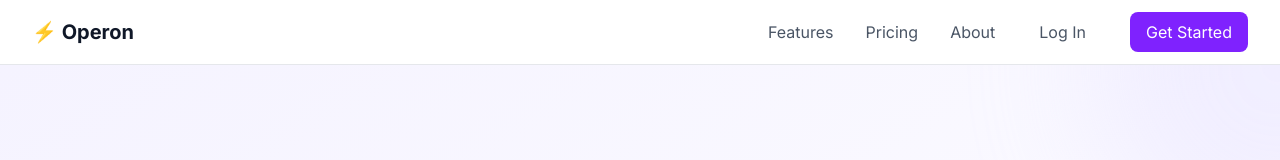
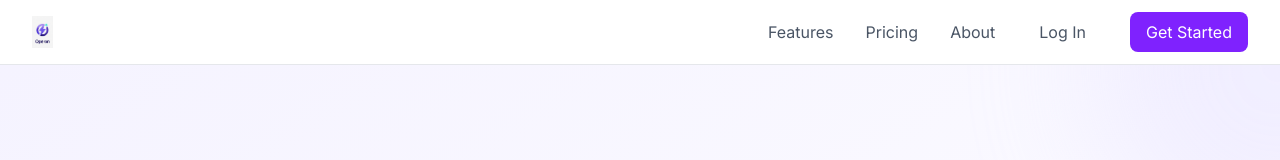
Before and after one commit to Antarestravelclub/Operon, a React (Vite) app: page / in a window 1280 px wide. Shown: the top 160 px of the page. Built offline with nearby package versions, Linux system fonts and the light colour scheme.

Commit message:
Add Operon logo to navbar

```diff
--- a/src/pages/Landing.tsx
+++ b/src/pages/Landing.tsx
@@ -130,7 +130,7 @@ export default function Landing() {
           <div className="flex justify-between items-center h-16">
             <div className="flex items-center">
               <Link to="/" className="flex items-center space-x-2">
-                <span className="text-xl font-bold text-gray-900">⚡ Operon</span>
+                <img src="/operon-logo.jpg" alt="Operon" className="h-8 w-auto" />
               </Link>
             </div>
             <div className="flex items-center space-x-8">
@@ -469,7 +469,7 @@ export default function Landing() {
           <div className="flex flex-col md:flex-row justify-between items-center">
             <div className="mb-6 md:mb-0">
               <div className="flex items-center space-x-2 mb-2">
-                <span className="text-xl font-bold text-white">⚡ Operon</span>
+                <img src="/operon-logo.jpg" alt="Operon" className="h-8 w-auto brightness-0 invert" />
               </div>
               <p className="text-sm">Your AI workforce, always working.</p>
             </div>
```
Also changed, not shown: public/operon-logo.jpg (added).
